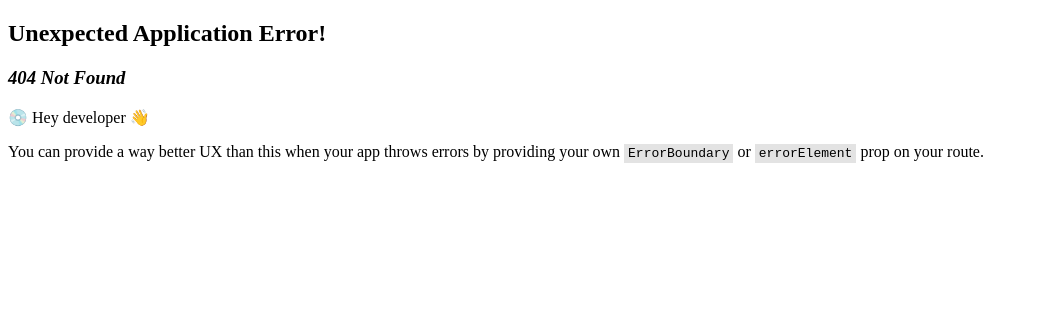
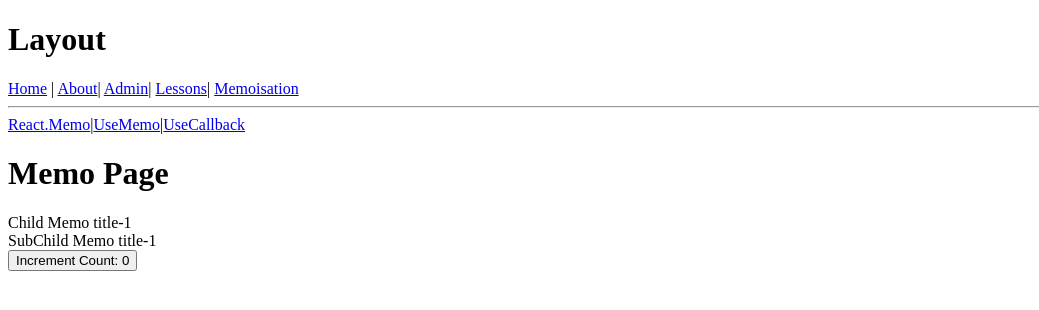
Before and after one commit to neominalsolutions/react-router-v7-app-smns, a React (Vite) app: page /memoisation/memo in a window 1280 px wide. Before the commit this address had no page. Shown: the top 310 px of the page, without its empty margins (0-1039 px from the left). Built offline with nearby package versions, Linux system fonts and the light colour scheme.

Commit message:
React Memoisation

```diff
--- /dev/null
+++ b/src/components/child.memo.tsx
@@ -0,0 +1,20 @@
+import React from 'react';
+import { SubChildMemo } from './subchild.memo';
+
+export type ChildProps = {
+	title: string;
+};
+
+function Child(props: ChildProps) {
+	const { title } = props;
+	console.log('Child Memo Rendered: ', title);
+
+	return (
+		<>
+			<div>Child Memo {title}</div>
+			<SubChildMemo title={title} />
+		</>
+	);
+}
+
+export const ChildMemo = React.memo(Child);
--- /dev/null
+++ b/src/components/subchild.memo.tsx
@@ -0,0 +1,16 @@
+import React from 'react';
+import type { ChildProps } from './child.memo';
+
+export function SubChild(props: ChildProps) {
+	const { title } = props;
+	console.log('SubChild Memo Rendered: ', title);
+
+	return <div>SubChild Memo {title}</div>;
+}
+
+export const SubChildMemo = React.memo(SubChild);
+
+// export const memoizedComponents = [React.memo(SubChild),];
+
+
+// Page <Input /> <Button /> <List />
--- a/src/layouts/site/layout.tsx
+++ b/src/layouts/site/layout.tsx
@@ -10,7 +10,9 @@ function Layout() {
 		<>
 			<h1>Layout</h1>
 			<Link to="/">Home</Link> | <Link to="/about">About</Link>|{' '}
-			<Link to="/admin">Admin</Link>| <Link to="/lessons/">Lessons</Link> <hr />
+			<Link to="/admin">Admin</Link>| <Link to="/lessons/">Lessons</Link>|{' '}
+			<Link to="/memoisation/">Memoisation</Link>
+			<hr />
 			<main>
 				<Outlet />
 			</main>
--- a/src/main.tsx
+++ b/src/main.tsx
@@ -14,6 +14,8 @@ import UseStateLessonPage from './pages/lessons/useState/page';
 import About from './pages/site/about/page';
 import Home from './pages/site/home/page';
 import UseRefLessonPage from './pages/lessons/useRef/page';
+import MemoPage from './pages/memoisation/Memo/page';
+import UseMemoPage from './pages/memoisation/UseMemo/page';
 
 // import './index.css';
 
@@ -66,6 +68,28 @@ const router = createBrowserRouter([
 					},
 				],
 			},
+			{
+				path: 'memoisation',
+				Component: () => (
+					<>
+						<Link to="memo">React.Memo</Link>
+						{'|'}
+						<Link to="useMemo">UseMemo</Link>
+						{'|'}
+						<Link to="useCallback">UseCallback</Link> <Outlet />
+					</>
+				),
+				children: [
+					{
+						path: 'memo',
+						Component: MemoPage,
+					},
+					{
+						path: 'useMemo',
+						Component: UseMemoPage,
+					},
+				],
+			},
 		],
 	},
 	{
--- /dev/null
+++ b/src/pages/memoisation/Memo/page.tsx
@@ -0,0 +1,23 @@
+import React from 'react';
+import { ChildMemo } from '../../../components/child.memo';
+
+// Sayfalar içerisinde componentler memoize edilebilir.
+// Bu, özellikle büyük uygulamalarda performans iyileştirmesi sağlar.
+// Memoization, bir bileşenin props'ları değişmediği sürece yeniden render edilmesini engeller.
+// Page içinde state değiştiğinde sadece state'e bağlı componentler render edilir.
+
+function MemoPage() {
+	const [count, setCount] = React.useState(0);
+
+	return (
+		<div>
+			<h1>Memo Page</h1>
+			<ChildMemo title="title-1" />
+			<button onClick={() => setCount(count + 1)}>
+				Increment Count: {count}
+			</button>
+		</div>
+	);
+}
+
+export default MemoPage;
--- /dev/null
+++ b/src/pages/memoisation/UseMemo/page.tsx
@@ -0,0 +1,32 @@
+import React, { useMemo } from 'react';
+
+function UseMemoPage() {
+	const [count, setCount] = React.useState(0);
+	// const val = 1;
+
+	// client taraflı çekilen veri üzeinden ağır işlemler yapılıyorsa
+	// bu işlemler her render da tekrar tekrar yapılır.
+	// Bu durumda useMemo kullanarak bu işlemi optimize edebiliriz.
+	// useMemo, bir değeri veya fonksiyon sonucunu hafızada tutar ve bağımlılıklar değişmediği sürece
+	// bu değeri yeniden hesaplamaz.
+	// Böylece performans iyileştirmesi sağlanır.
+	const calculateValue = () => {
+		console.log('long Time Calculating value...');
+		return 45;
+	};
+
+	// state gibi Memoize edilen değeker React Dev Toolsda component içinde gözükür.
+	// const value = calculateValue(); Performansız kullanım
+	const Memoizedvalue = useMemo(() => calculateValue(), []); // Performanslı kullanım [] sayfa mount etildiğinde çalışır.bidaha çalışmaz.
+
+	return (
+		<div>
+			<p>Sayac: {count}</p>
+			{/* <h2>Hesaplanan Değer : {value}</h2> */}
+			<h2>Hesaplanan Değer : {Memoizedvalue}</h2>
+			<button onClick={() => setCount(5)}>Counter</button>
+		</div>
+	);
+}
+
+export default UseMemoPage;
```
Also changed, not shown: src/assets/Memoisation.png (added).
